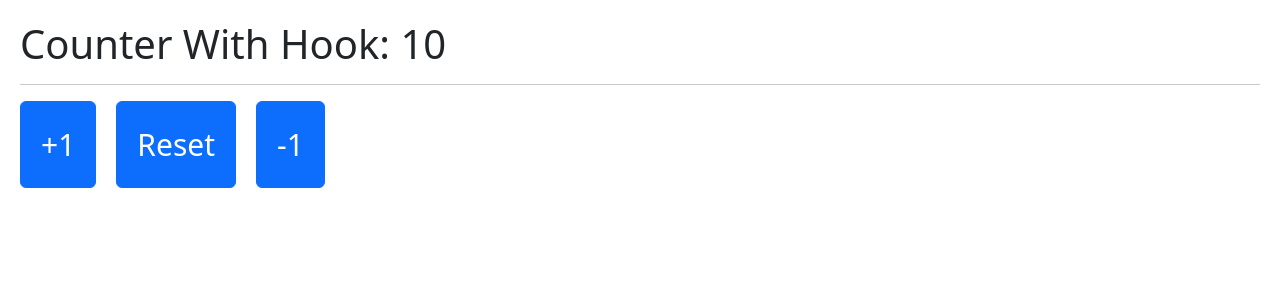
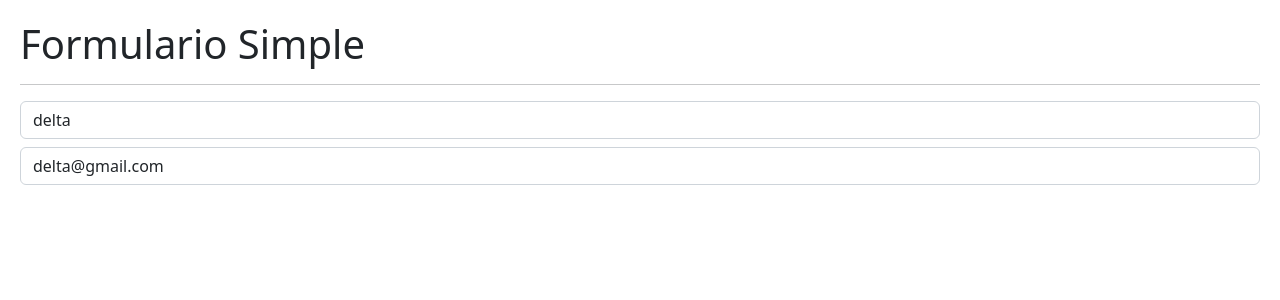
Before and after one commit to JulianCeleita/hook-app, a React (Vite) app: page / in a window 1280 px wide. Shown: the top 300 px of the page. Built offline with nearby package versions, Linux system fonts and the light colour scheme.

Commit message:
new component Simple Form

```diff
--- a/src/main.tsx
+++ b/src/main.tsx
@@ -1,12 +1,13 @@
 import React from 'react'
 import ReactDOM from 'react-dom/client'
-import { HooksApp } from './HooksApp'
-import { CounterApp } from './useState/CounterApp';
-import { CounterWithCustomHook } from './useState/CounterWithCustomHook';
 import './index.css'
+// import { HooksApp } from './HooksApp'
+// import { CounterApp } from './useState/CounterApp';
+// import { CounterWithCustomHook } from './useState/CounterWithCustomHook';
+import { SimpleForm } from './useEffect/SimpleForm';
 
 ReactDOM.createRoot(document.getElementById('root') as HTMLElement).render(
   <React.StrictMode>
-    <CounterWithCustomHook />
+    <SimpleForm />
   </React.StrictMode>
 )
--- /dev/null
+++ b/src/useEffect/SimpleForm.tsx
@@ -0,0 +1,47 @@
+import { useState } from 'react';
+
+
+export const SimpleForm = () => {
+
+    const [formState, setFormState] = useState({
+        username: 'delta',
+        email: 'delta@gmail.com'
+    });
+
+    const { username, email } = formState;      //Obtengo el username-email del formState
+
+    const onInputChange = ( {target}: {target:any} )=> {      // le paso el target que viene del evento al presionar click
+        const { name, value } = target;                       // desestructuro el name y el value del target, arriba le paso el target y en este renglos desestructuro
+        setFormState({                                        // al formstate le doy los nuevos valores
+            ...formState,                                     // conservo los valores de lo que no quiero cambiar
+            [ name ]: value                                   // propiedad name va a tener establecido el nuevo value, me permite escribir y que aparezca en el campo de texto
+        });
+    }
+
+  return (
+    <>
+        <h1> Formulario Simple</h1>
+
+        <hr />
+
+        <input
+        type="text"
+        className="form-control"
+        placeholder="Username"
+        name="username"
+        value={ username }
+        onChange= { onInputChange }
+        />
+
+        <input
+        type="email"
+        className="form-control mt-2"
+        placeholder="Email"
+        name="email"
+        value={ email }
+        onChange= { onInputChange }
+        />
+
+    </>
+  )
+}
```
